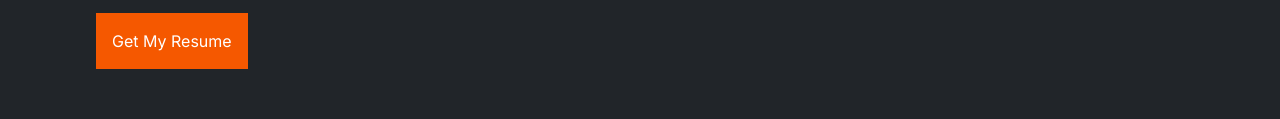
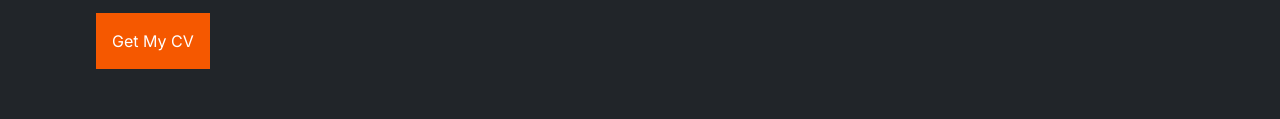
Before and after one commit to makmodol1173/Portfolio-TheMHR, a plain HTML site: page index.html in a window 1280 px wide. Shown: the part 2056-2175 px from the top of the page. Drawn offline with nearby package versions, Linux system fonts and the light colour scheme.

Commit message:
CV link changes

```diff
--- a/index.html
+++ b/index.html
@@ -136,7 +136,7 @@
       <h2 class="col-5 mx-5 h2 fs-1 fw-light">About me</h2>
       <p class="col-5 mx-5 py-3 fs-5 lh-base fw-light">Hey There! I can help you build web applications, features, or data-driven solutions. With expertise in Python, Django, and Laravel, I craft efficient and scalable software. Check out my work and experience! If you have a project in mind, feel free to reach out.
       </p>
-      <a href="https://drive.google.com/file/d/1UQOQIW6eozddxxSgbAwMc7QYRkmOKKC5/view?usp=sharing" target="_blank" class="btn btn-custom py-3 px-3 mx-5 mb-5" style="width: fit-content;">Get My Resume</a>
+      <a href="https://drive.google.com/file/d/1asr_NON_6jbBDZ5vSlboVxnyZznAM9r_/view?usp=sharing" target="_blank" class="btn btn-custom py-3 px-3 mx-5 mb-5" style="width: fit-content;">Get My CV</a>
       <hr class="my-4">
     </div>
 
```
